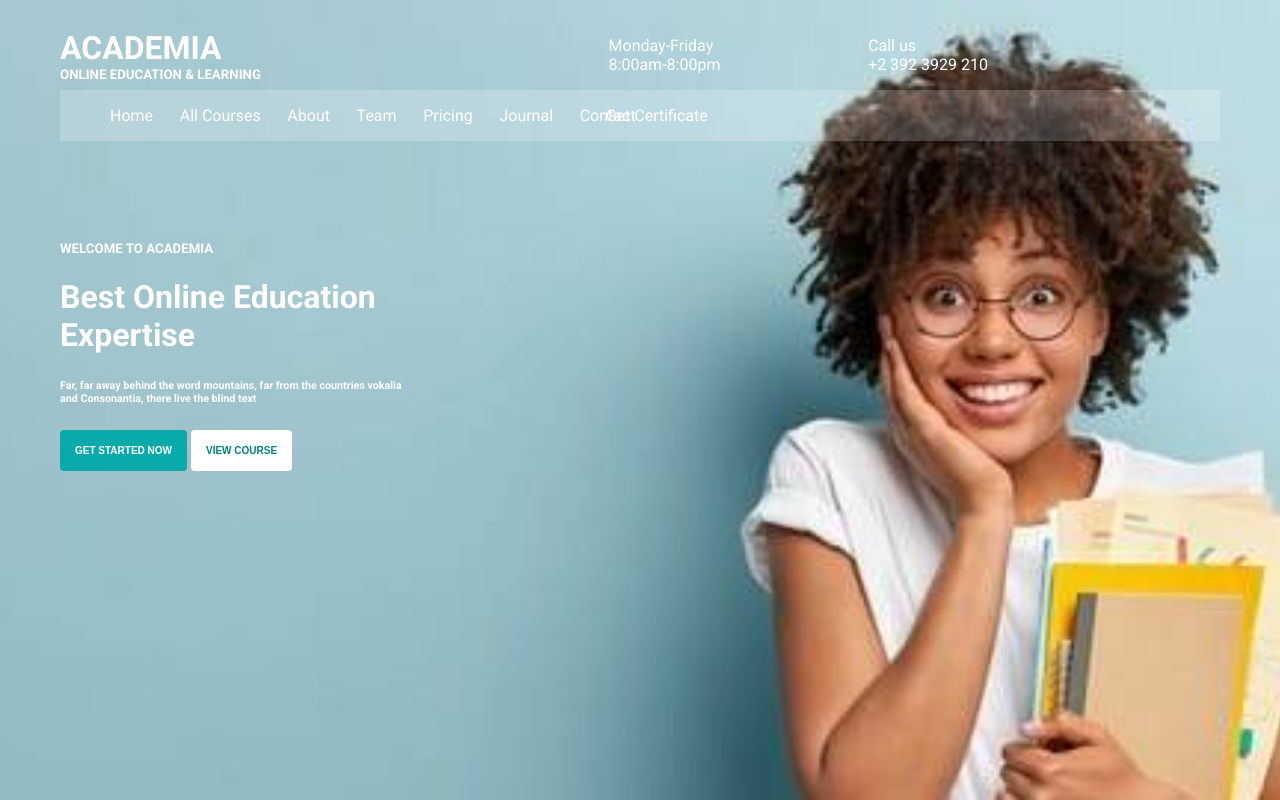
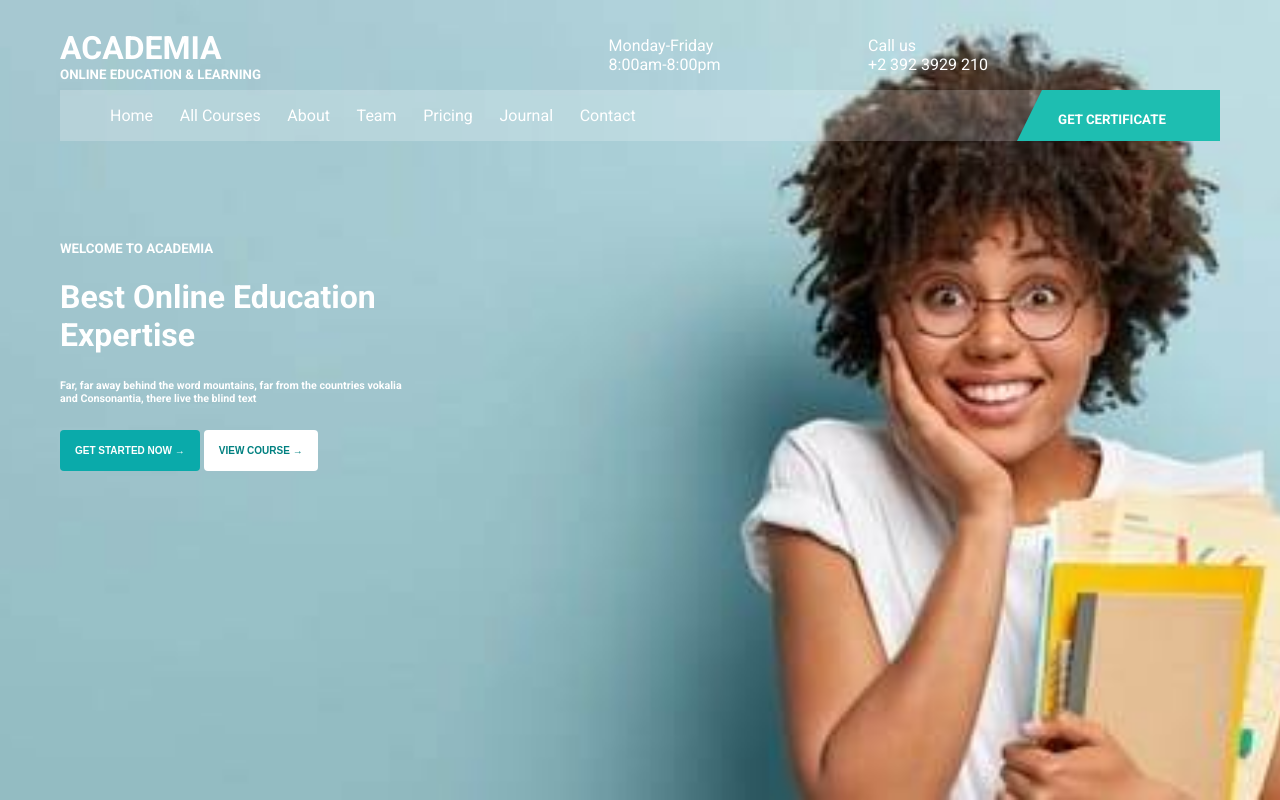
Before and after one commit to peejaycode/redesigned-webpage, a plain HTML site: page index.html in a window 1280 px wide. Drawn offline with Linux system fonts and the light colour scheme.

Commit message:
designed get cert background

```diff
--- a/index.html
+++ b/index.html
@@ -2,11 +2,11 @@
 <html>
 <head>
 <link rel="stylesheet" href="style.css">
-<link rel="preconnect" href="https://fonts.gstatic.com">
+
+<script scr="https://kit.fontawesome.com/a076d05399.js"></script>
+
 <link href="https://fonts.googleapis.com/css2?family=Roboto:wght@100;300;400;500;700;900&display=swap" rel="stylesheet">
-<!-- <link rel="stylesheet" href="https://cdn.jsdelivr.net/npm/@fortawesome/fontawesome-free@5.15.3/css/fontawesome.min.css"> -->
 <title>Academia online</title>
-
 </head>
 <body>
     <div class="header">
@@ -33,10 +33,23 @@
                 </div>
             </div>
                     <div class="social-link">
-                    <div><i class="fab fa-facebook"></i>                      </li>
+                    <!-- <div class="icon-facebook">
+                        <div class="tooltip">Facebook</div>
+                        <span><i class="fab fa-facebook-f"></i></span>
+
+                    </div>
+                    <div class="icon-twitter">
+                        <div class="tooltip">Twitter</div>
+                        <span><i class="fab fa-twitter"></i></span>
+
+                    </div>
+                    <div class="icon-instagram">
+                        <div class="tooltip">Instagram</div>
+                        <span><i class="fab fa-instagram"></i></span>
+
                     </div>
                     </div>
-
+                 -->
             <div class="menu-bar-container">
             <div class="menu-container">
                 <ul class="main-nav">
@@ -49,10 +62,11 @@
                     <li><a href="#">Contact</a></li>
             </ul>
             </div>
-            <div class="triangle">
+            <div class="cert-background">
                 <div class="cert">
-                <p>Get Certificate</p>
-            </div>
+                    <h5>GET CERTIFICATE</h5>
+
+                </div>
         </div>
            </div>
                <div class="statement">
@@ -62,8 +76,8 @@
   <div class="button">
 
 
-          <button class="btn1">Get Started Now  </button>
-          <button class="btn2">View Course </button>
+          <button class="btn1">Get Started Now →  </button>
+          <button class="btn2">View Course →</button>
 
 
             </div>
--- a/style.css
+++ b/style.css
@@ -92,3 +92,18 @@ button {
 .statement{
     margin-top: 100px;
 }
+.cert-background{
+ position:absolute;
+ right: 60px;
+ height: 0px;
+ border-left: 25px solid transparent;
+ border-bottom: 51px solid #1ebeb1;
+ width: 20px;
+ padding-right: 158px;
+}
+.cert{
+    text-align: center;
+    padding-left: 0px;
+    width: 140px;
+
+}
```
